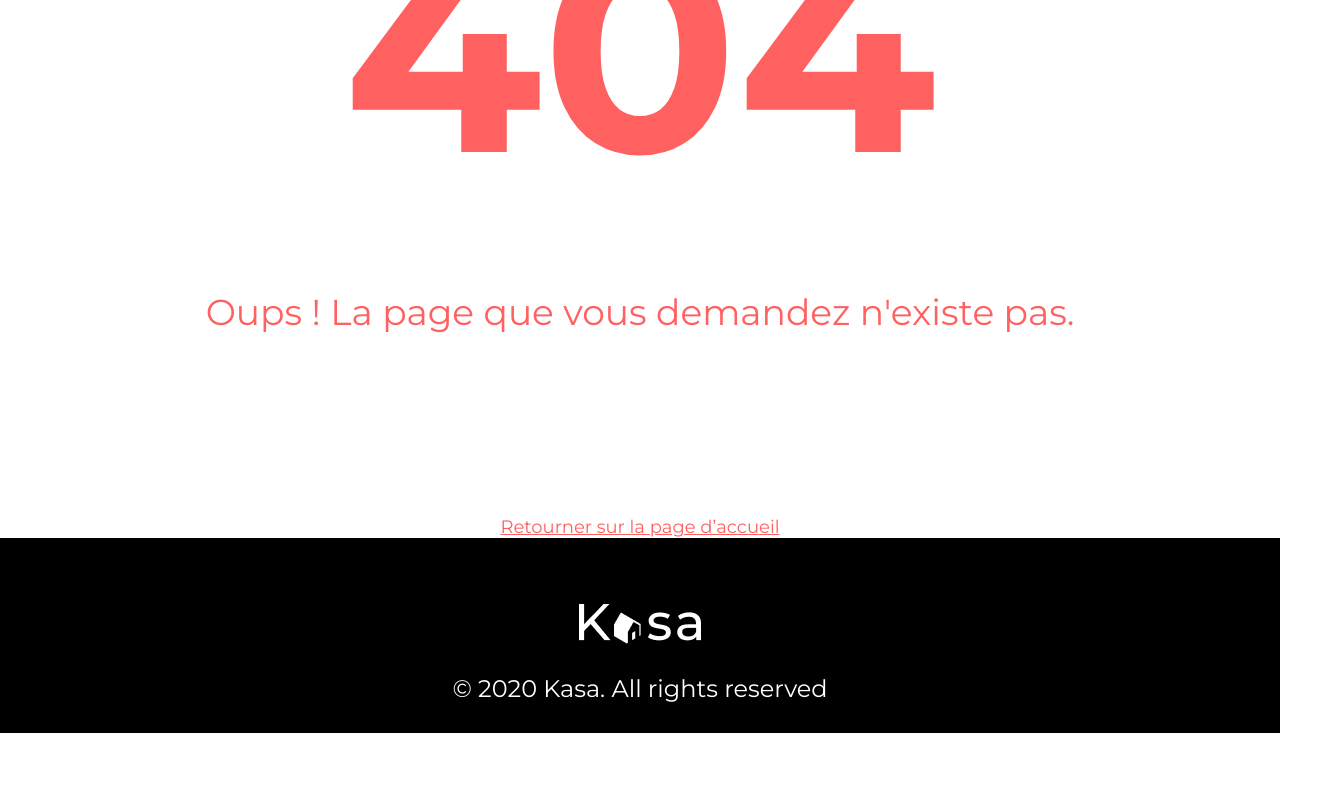
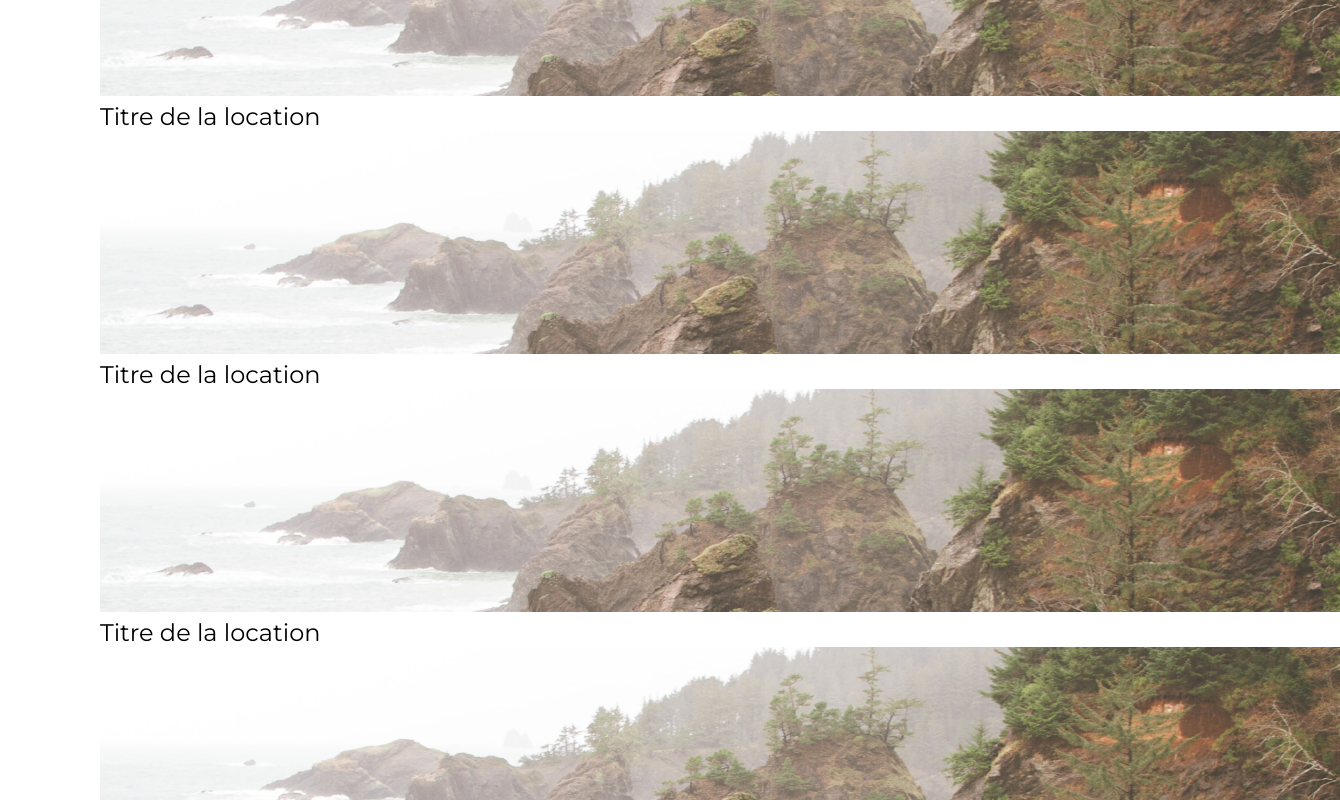
Before and after one commit to Okamixtape/Kasa, a React (Create React App) app: page /home in a window 1280 px wide. Before the commit this address had no page. Shown: the part 540-1340 px from the top of the page, 1340 px wide, since content can reach past the window. Before the commit the page ends 1273 px from the top, so only its background shows below. Built offline with nearby package versions, Linux system fonts and the light colour scheme.

Commit message:
KASA-07: Intégration des pages et routes HomePage, AboutPage et ErrorPage

```diff
--- a/src/Kasa.jsx
+++ /dev/null
@@ -1,18 +0,0 @@
-import "./style/main.scss";
-import Header from "./components/Header";
-import Banner from "./components/Banner";
-import Error from "./components/Error";
-import Footer from "./components/Footer";
-
-function Kasa() {
-    return (
-        <div className="kasa__wrapper">
-            <Header />
-            <Banner />
-            <Error />
-            <Footer />
-        </div>
-    );
-}
-
-export default Kasa;
--- /dev/null
+++ b/src/components/About/index.jsx
@@ -0,0 +1,13 @@
+import React, { Component } from "react";
+
+class About extends Component {
+    render() {
+        return (
+            <div className="About">
+                <p className="About__text">Bienvenue sur la page "à propos".</p>
+            </div>
+        );
+    }
+}
+
+export default About;
--- /dev/null
+++ b/src/components/Card/index.jsx
@@ -0,0 +1,15 @@
+import React, { Component } from "react";
+import image from "../../assets/homeBanner.png";
+
+export class Card extends Component {
+    render() {
+        return (
+            <div className="card">
+                <img className="card__image" src={ image } alt="Logement" />
+                <p className="card__text">Titre de la location</p>
+            </div>
+        );
+    }
+}
+
+export default Card;
--- a/src/components/Error/index.jsx
+++ b/src/components/Error/index.jsx
@@ -1,4 +1,5 @@
 import React, { Component } from "react";
+import { Link } from "react-router-dom";
 
 class Error extends Component {
     render() {
@@ -6,7 +7,9 @@ class Error extends Component {
             <div className="error">
                 <h2 className="error__404">404</h2>
                 <p className="error__text">Oups ! La page que vous demandez n'existe pas.</p>
-                <p className="error__homeLink">Retourner sur la page d’accueil</p>
+                <Link to="/home" className="error__homeLink">
+                    Retourner sur la page d’accueil
+                </Link>
             </div>
         );
     }
--- /dev/null
+++ b/src/components/Gallery/index.jsx
@@ -0,0 +1,17 @@
+import React, { Component } from "react";
+import Card from "../Card/index";
+
+export class Gallery extends Component {
+    render() {
+        return (
+            <div className="gallery">
+                <Card />
+                <Card />
+                <Card />
+                <Card />
+            </div>
+        );
+    }
+}
+
+export default Gallery;
--- a/src/components/Header/index.jsx
+++ b/src/components/Header/index.jsx
@@ -9,10 +9,10 @@ class Header extends Component {
                 <nav className="header__navbar">
                     <ul className="header__navbarList">
                         <li className="header__navbarListItem">
-                            <a className="header__navbarListAnchor" href="/">Accueil</a>
+                            <a className="header__navbarListAnchor" href="/home">Accueil</a>
                         </li>
                         <li className="header__navbarListItem">
-                            <a className="header__navbarListAnchor" href="/">À propos</a>
+                            <a className="header__navbarListAnchor" href="/about">À propos</a>
                         </li>
                     </ul>
                 </nav>
--- a/src/index.jsx
+++ b/src/index.jsx
@@ -1,10 +1,18 @@
 import React from 'react'
 import ReactDOM from 'react-dom/client'
-import Kasa from './Kasa.jsx'
+import "./style/main.scss";
+import HomePage from "./pages/HomePage";
+import AboutPage from "./pages/AboutPage";
+import ErrorPage from "./pages/ErrorPage";
+import { BrowserRouter, Routes, Route } from "react-router-dom";
 
 const root = ReactDOM.createRoot(document.getElementById("root"));
 root.render(
-  <React.StrictMode>
-    <Kasa />
-  </React.StrictMode>
+  <BrowserRouter>
+    <Routes>
+      <Route path="/home" element={<HomePage />} />
+      <Route path="/about" element={<AboutPage />} />
+      <Route path="/*" element={<ErrorPage />} />
+    </Routes>
+  </BrowserRouter>
 );
--- /dev/null
+++ b/src/pages/AboutPage/index.jsx
@@ -0,0 +1,16 @@
+import React, { Component } from "react";
+import Header from "../../components/Header";
+import About from "../../components/About";
+
+export class AboutPage extends Component {
+    render() {
+        return (
+            <div className="kasa__wrapper">
+                <Header />
+                <About />
+            </div>
+        );
+    }
+}
+
+export default AboutPage;
--- /dev/null
+++ b/src/pages/ErrorPage/index.jsx
@@ -0,0 +1,16 @@
+import React, { Component } from "react";
+import Header from "../../components/Header";
+import Error from "../../components/Error";
+
+export class ErrorPage extends Component {
+    render() {
+        return (
+            <div className="kasa__wrapper">
+                <Header />
+                <Error />
+            </div>
+        );
+    }
+}
+
+export default ErrorPage;
--- a/src/pages/Home/index.jsx
+++ /dev/null
@@ -1,5 +0,0 @@
-function Home() {
-  return <div>Homepage 🏡</div>
-}
-
-export default Home
--- /dev/null
+++ b/src/pages/HomePage/index.jsx
@@ -0,0 +1,20 @@
+import React, { Component } from "react";
+import Header from "../../components/Header";
+import Banner from "../../components/Banner";
+import Gallery from "../../components/Gallery";
+import Footer from "../../components/Footer";
+
+export class HomePage extends Component {
+  render() {
+    return (
+      <div className="kasa__wrapper">
+        <Header />
+        <Banner />
+        <Gallery />
+        <Footer />
+      </div>
+    );
+  }
+}
+
+export default HomePage;
```
